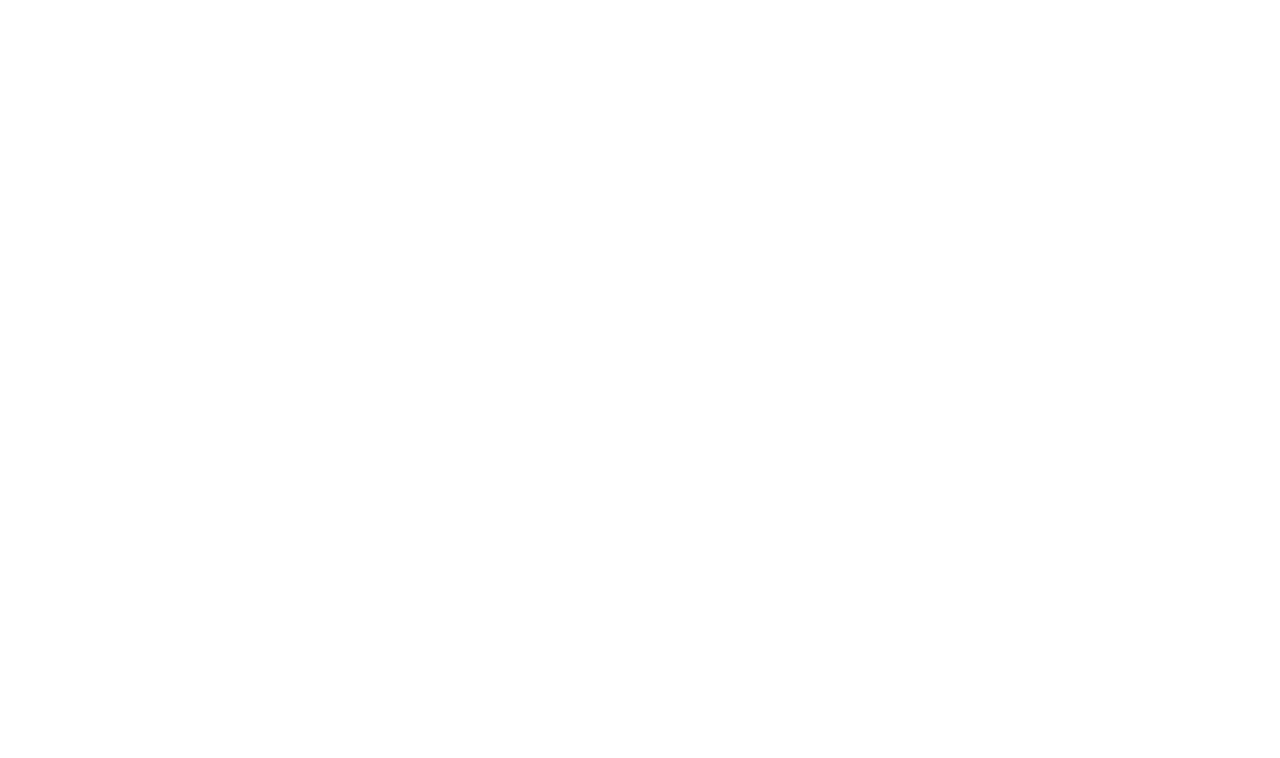
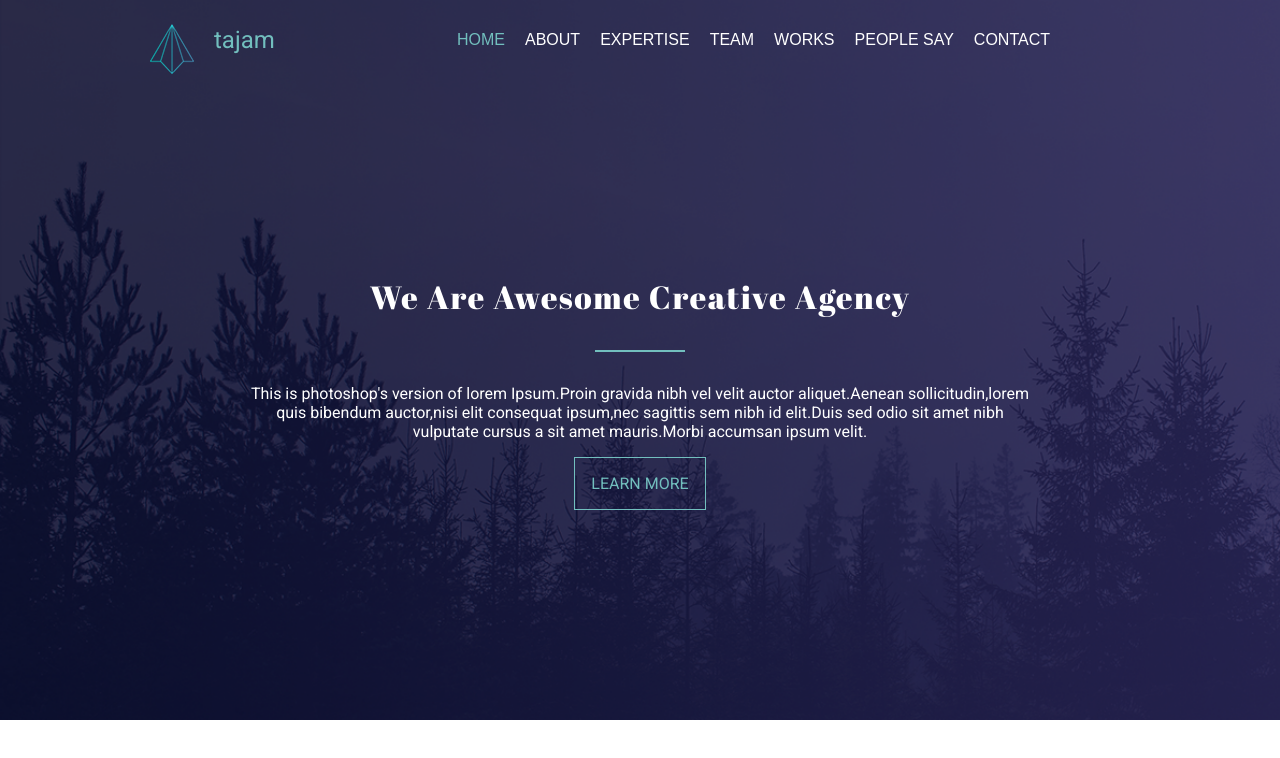
Before and after one commit to SofieHilt/psd-to-website, a plain HTML site: page index.html in a window 1280 px wide. Drawn offline with Linux system fonts and the light colour scheme.

Commit message:
i work for navbar and the first section

```diff
--- a/index.html
+++ b/index.html
@@ -9,8 +9,40 @@
 <body>
     <header>
         <nav class="our-nav">
+            <div class="header-main-logo">
+                <div class="logopic">
+                    <img src="assets/photoshop/photoshop/design-assets/png/logo.png" alt="logo">
+                </div>
+                <div class="logotext">
+                    <h2>tajam</h2>
+                </div>
+            </div>
+            <div class="navfirst">
+                <ul>
+                    <li class="special"><a href="index.html">HOME</a></li>
+                    <li><a href="#">ABOUT</a></li>
+                    <li><a href="#">EXPERTISE</a></li>
+                    <li><a href="#">TEAM</a></li>
+                    <li><a href="#">WORKS</a></li>
+                    <li><a href="#">PEOPLE SAY</a></li>
+                    <li><a href="#">CONTACT</a></li>
+                </ul>
+            </div>
         </nav>
         <section class="hero">
+            <div class="text">
+                <div class="textwhite">
+                    <h1>We Are Awesome Creative Agency</h1>
+                    <hr>
+                    <h4>This is photoshop's version of lorem Ipsum.Proin gravida nibh vel velit auctor aliquet.Aenean sollicitudin,lorem<br>
+                    quis bibendum auctor,nisi elit consequat ipsum,nec sagittis sem nibh id elit.Duis sed odio sit amet nibh<br>
+                    vulputate cursus a sit amet mauris.Morbi accumsan ipsum velit.
+                    </h4>
+                </div>
+                <div class="textblue">
+                    learn more
+                </div>
+            </div>
         </section>
     </header>
     <main>
--- a/style.css
+++ b/style.css
@@ -1,4 +1,4 @@
-@import url('https://fonts.googleapis.com/css2?family=Abril+Fatface&family=Roboto:ital,wght@0,100;0,300;0,400;0,500;0,700;0,900;1,100;1,300;1,400;1,500;1,700;1,900&display=swap')
+@import url('https://fonts.googleapis.com/css2?family=Abril+Fatface&family=Roboto:ital,wght@0,100;0,300;0,400;0,500;0,700;0,900;1,100;1,300;1,400;1,500;1,700;1,900&display=swap');
 
 * {
     margin: 0;
@@ -11,18 +11,125 @@
 
 h1 {
     font-size: 2rem;
+    font-family: "Abril Fatface", serif;
+    letter-spacing: .1rem;
 }
 
 h2 {
-    font-size;1.5rem;
+    font-size: 1.5rem;
 }
 
-.our-nav {
+header {
+    background-image:url("assets/photoshop/photoshop/design-assets/bgk-header.png");
+    background-size: cover;
+}
 
+
+    .our-nav{width: 100%;
+             height:80px;
+             display: flex;
+            justify-content: space-between;
+        }
+
+    .logopic{width:fit-content;
+              height: 100%;
+
+              }
+
+
+    .logopic img{
+              align-self: center;
+              margin-left: 150px;
+              margin-top: 1.5rem;}
+
+
+    .logotext{width:fit-content;
+              height: 100%;
+              ;
+              margin-left: 20px;
+              line-height: 80px;
+              color: rgb(114, 191, 190);
+            }
+
+    .header-main-logo{display: flex;}
+
+    .navfirst{width:fit-content;
+              height: 100%;
+              }
+
+    .navfirst ul{
+              list-style: none;
+              margin-right: 220px;
+              }
+    .navfirst ul li{
+              display: inline;
+              float: left;
+             }
+    .navfirst ul li a {
+              padding: 0 10px;
+              font-family: Arial, Helvetica, sans-serif;
+              line-height: 80px;
+              text-decoration: none;
+              display: block;
+              height: 100%;
+              color:white;
+              }
+
+    .navfirst ul li.special a {
+              display:block;
+              color:  rgb(114, 191, 190);}
+
+
+
+
+
+
+    .hero{
+       height: 40rem;
+       display: flex;
+       justify-content: center;
+       align-items: center;
+    }
+
+
+
+    h3{color:rgb(114, 191, 190); overflow:hidden}
+    h3 h4 {text-align: center;}
+    UL{display: inline;}
+
+    .text{
+        text-align: center;
+        /* position:absolute;
+        top: 30vh;
+        left: 17vw; */
+        /* transform: translate(-50%,-50%); */
+
+    }
+
+
+         .textwhite{color:white;display: flex;flex-direction: column;justify-content: space-around;align-items: center;}
+
+         .textblue {
+          color:rgb(114, 191, 190);
+          top: 0;
+          /* padding-top:1px;
+          padding-left:1px;
+           padding-right: 1px;
+           padding-bottom: 1px; */
+           width: fit-content;
+           margin: 1em auto;
+           padding: 1em;
+           border: 1px solid rgb(114, 191, 190);
+           border-width:1px;
+           text-transform: uppercase;
+            }
+
+.textblue:hover {
+    cursor: pointer;
 }
-.hero {
 
-}
+    hr{width: 90px;border-color:rgb(114, 191, 190);border-style: solid;margin-bottom: 2rem;margin-top: 2rem;}
+
 .story{
 
 }
```
Also changed, not shown: bgk-header.png (added), logo.png (added).
